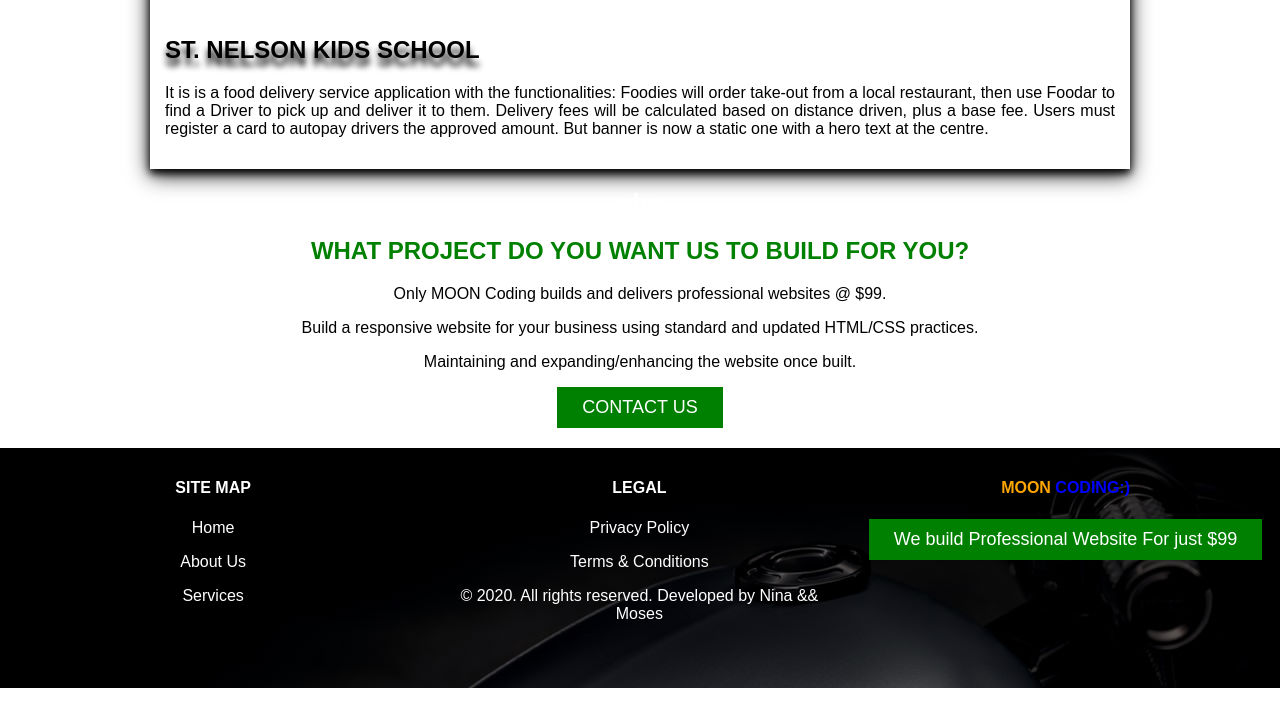
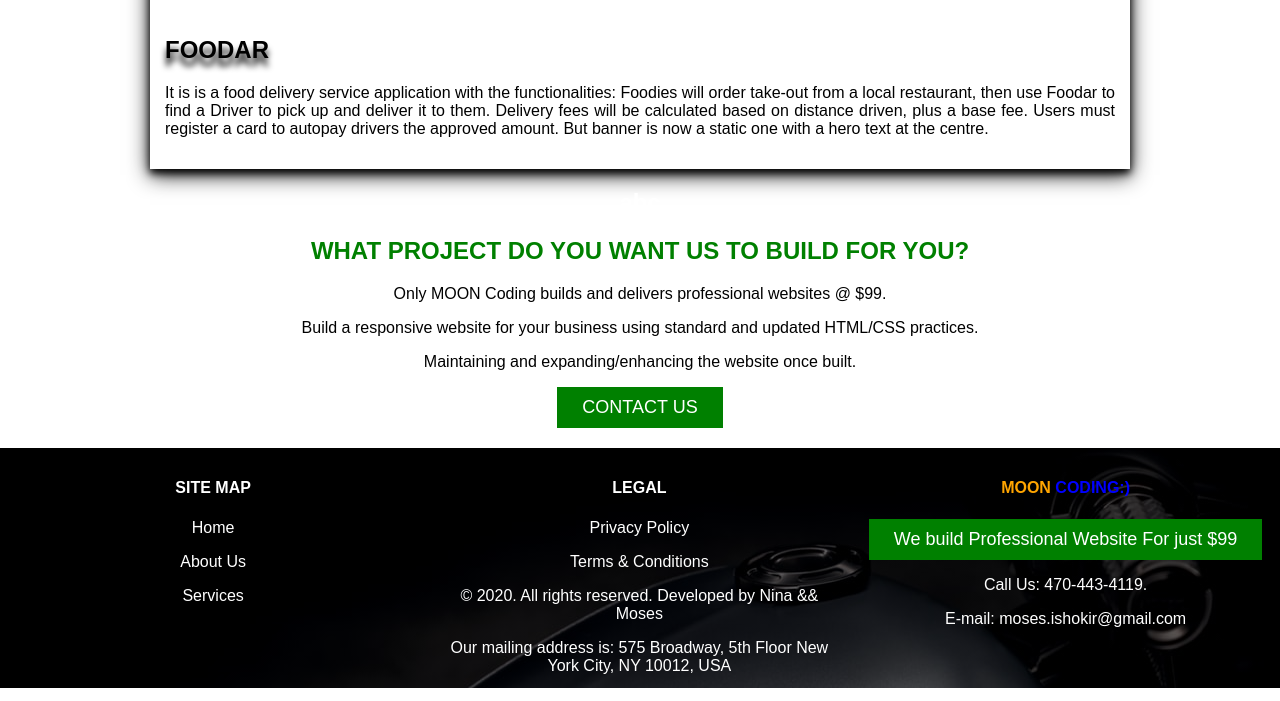
Before and after one commit to Ishokir30008/The-MOON-coding, a plain HTML site: page index.html in a window 1280 px wide. Shown: the part 2287-2988 px from the top of the page. Drawn offline with Linux system fonts and the light colour scheme.

Commit message:
Add files via upload

```diff
--- a/index.html
+++ b/index.html
@@ -73,7 +73,7 @@ div.desc {
               <button>Hire Us</button>
             </div>
           </div>
-          <section>
+          <section >
               <div class = "mission">
                   <p>Our mission is to build professional and responsive websites at affordable price.</p>
                   <button>Website For $99</button>
@@ -82,23 +82,24 @@ div.desc {
 
                   <h1 style="color: green; margin-left: 460px;">RECENT PROJECTS</h1>
 
-		 <div class = "column">
+		 <div class = "column" >
 
                     <img src="shot1.1.png">
 			   <div class = desc>
-				<h1 style= "text-shadow: 0px 8px 4px black;">FOODAR</h1>
+				<h1 style= "text-shadow: 0px 8px 4px black;">ST. NELSON KIDS SCHOOL</h1>
 				<p>It is is a food delivery service application with the functionalities: Foodies will order take-out from a local restaurant, then use Foodar to find a Driver to pick up and deliver it to them. Delivery fees will be calculated based on distance driven, plus a base fee. Users must register a card to autopay drivers the approved amount. But banner is now a static one with a hero text at the centre.
                         	</p>
 			   </div>
 
 		  </div>
+
 		<br><br>
 
                   <div class = "col">
 
                        		<img src="screen.png">
 			   <div class = desc>
-				<h1 style="text-shadow: 0px 8px 6px black;">ST. NELSON KIDS SCHOOL</h1>
+				<h1 style="text-shadow: 0px 8px 6px black;">FOODAR</h1>
 				<p>It is is a food delivery service application with the functionalities: Foodies will order take-out from a local restaurant, then use Foodar to find a Driver to pick up and deliver it to them. Delivery fees will be calculated based on distance driven, plus a base fee. Users must register a card to autopay drivers the approved amount. But banner is now a static one with a hero text at the centre.
                         	</p>
 			   </div>
@@ -109,7 +110,7 @@ div.desc {
 
 
 
-                    <div class="box">
+                    <div class="box" >
                       <h1 style="color: white;">abc</h1>
                       <h1 style="color: green;">WHAT PROJECT DO YOU WANT US TO BUILD FOR YOU?</h1>
                       <p>Only MOON Coding builds and delivers professional websites @ $99.</p>
@@ -147,11 +148,17 @@ div.desc {
                     <p>Privacy Policy</p>
                     <p>Terms & Conditions</p>
                     <p>&copy 2020. All rights reserved. Developed by Nina && Moses</p>
+		<p>Our mailing address is:
+575 Broadway, 5th Floor
+New York City, NY 10012, USA</p>
                 </div>
 
                 <div class="column1" style="text-align: center;">
                     <h4 style="color: orange;">MOON <span style ="color: blue">CODING:)</span></h4>
 		<button>We build Professional Website For just $99</button>
+<p style="color:white;">Call Us: 470-443-4119.</p>
+<p style="color:white;">E-mail: moses.ishokir@gmail.com</p>
+
                 </div>
 
 
--- a/style.css
+++ b/style.css
@@ -39,9 +39,8 @@ li a:hover {
     position: relative;
   }
 
+div.column {
 
-div.column {
-	 background-color: white;
   box-shadow: 0 4px 8px 0 rgba(0, 0, 0, 1.0), 0 6px 20px 0 rgba(0, 0, 0, 0.9);
 
 
```
Also changed, not shown: 1 other file.
